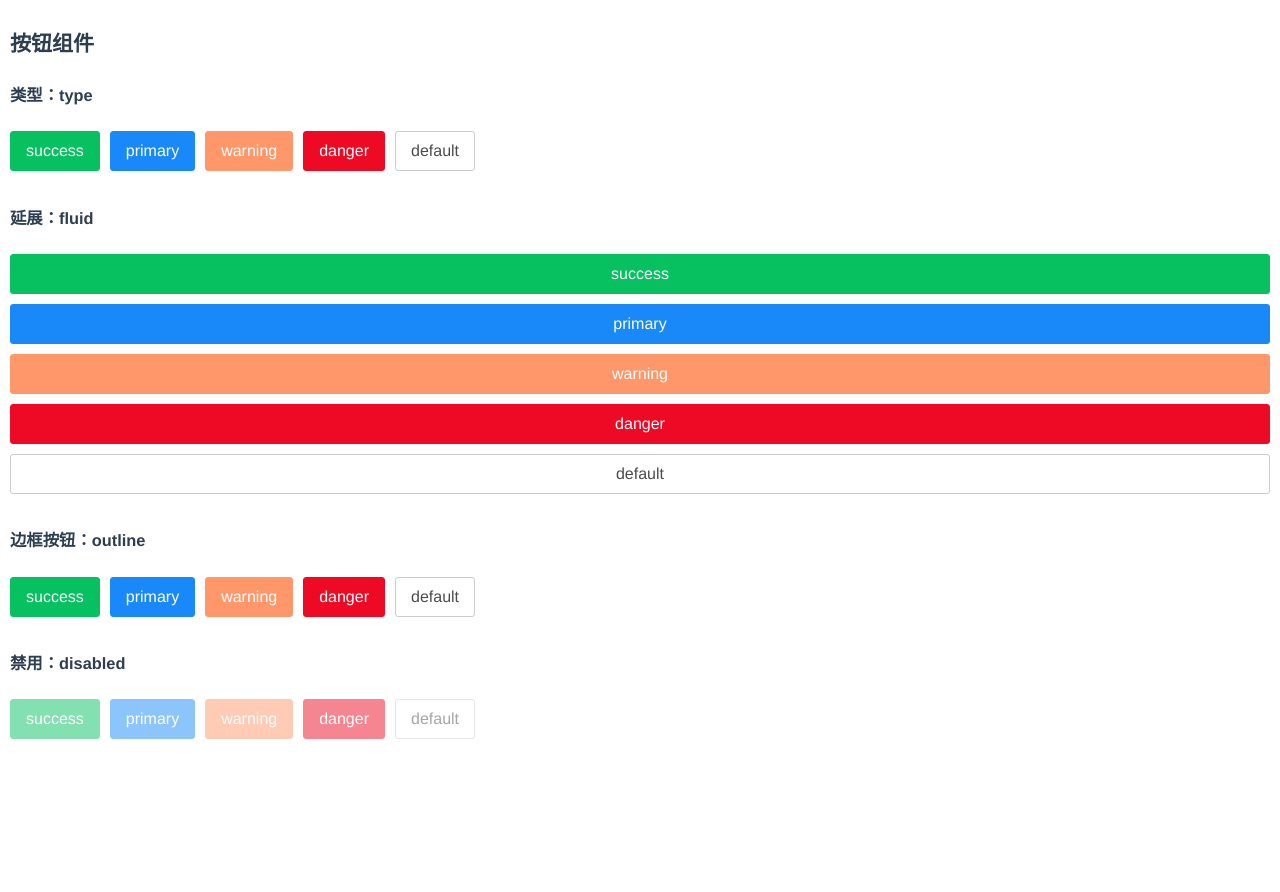
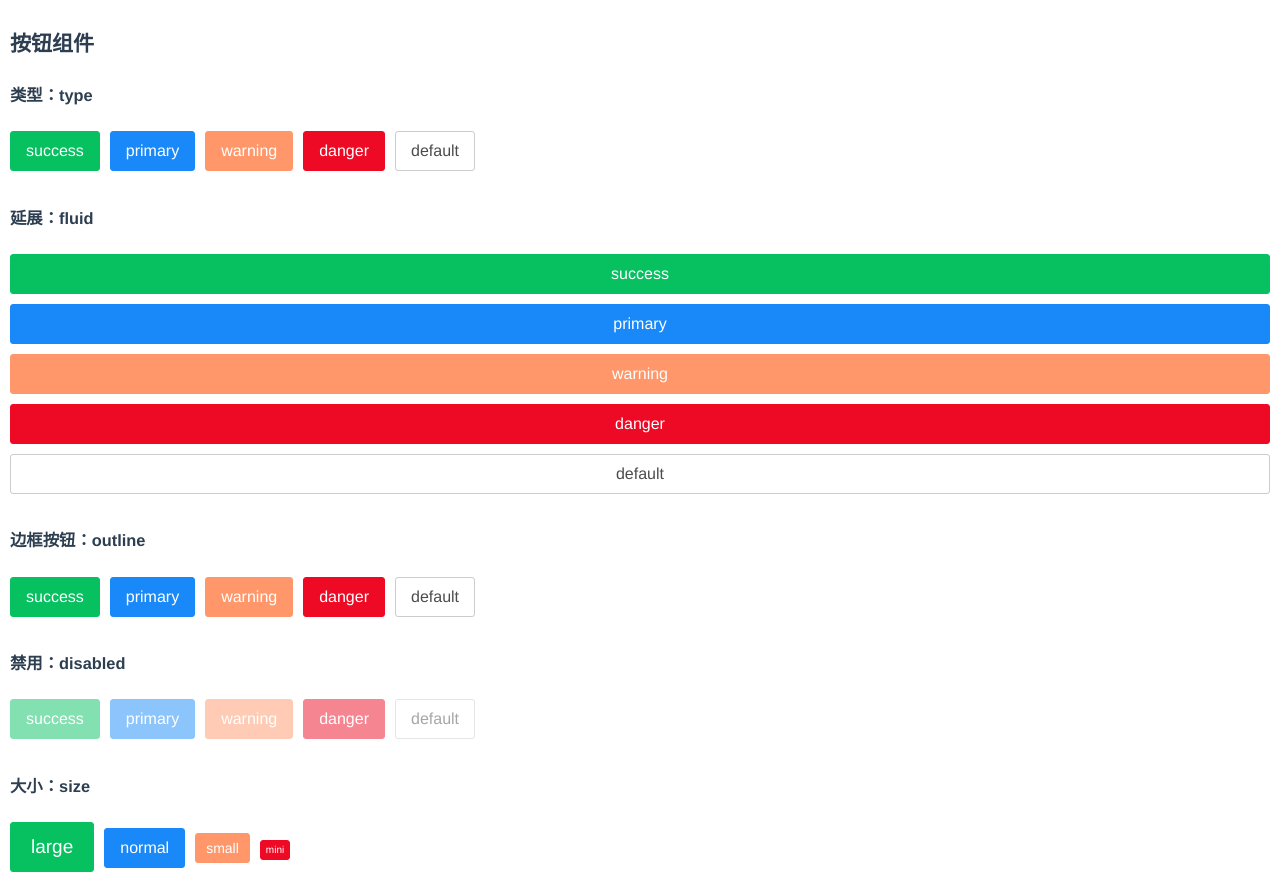
Before and after one commit to Sunxinqiang/kingui, a Vue app in the folder packages/kingui/: page / in a window 1280 px wide. Before the commit the page ends 800 px from the top, so only its background shows below. Built offline with nearby package versions, Linux system fonts and the light colour scheme.

Commit message:
🌱 新增: 按钮-大小

```diff
--- a/packages/kingui/src/App.vue
+++ b/packages/kingui/src/App.vue
@@ -46,8 +46,17 @@
       :type="type"
       disabled>{{type}}</Button>
   </SectionWrap>
+  <SectionWrap title="大小：size">
+    <Button
+      class="mg-bottom-8 mg-right-8"
+      v-for="(size, index) in sizes"
+      :size="size"
+      :type="types[index]"
+      >{{size}}</Button>
+  </SectionWrap>
 </template>
 
 <script setup>
 const types = ['success', 'primary', 'warning', 'danger', 'default']
+const sizes = ['large', 'normal', 'small', 'mini']
 </script>
--- a/packages/kingui/src/components/button/index.vue
+++ b/packages/kingui/src/components/button/index.vue
@@ -10,6 +10,13 @@ const props = defineProps({
   fluid: Boolean,
   outline: Boolean,
   disabled: Boolean,
+  size: {
+    type: String,
+    default: 'normal',
+    validator (value) {
+      return ['large', 'normal', 'small', 'mini'].includes(value)
+    }
+  }
 })
 </script>
 
@@ -19,6 +26,7 @@ const props = defineProps({
     :disabled="disabled?'disabled':false"
     :class="{
       [`k-btn--${type}`]: true,
+      [`k-btn--${size}`]: true,
       'k-btn--fluid': fluid,
       'k-btn--outline': outline,
       'k-btn--disabled': disabled,
@@ -28,18 +36,26 @@ const props = defineProps({
 </template>
 
 <style lang="less" scoped>
-@import '../../css/colors.less';
-@border-width: 0.02rem;
+@import '../../css/vars.less';
+@import './vars.less';
 .k-btn {
   position: relative;
-  font-size: 0.32rem;
-  padding: 0.2rem 0.3rem;
-  border-radius: 0.06rem;
+  border-radius: @border-radius;
   color: @color-default;
   border: @border-width solid @color-default;
   cursor: pointer;
   -webkit-appearance: none;
   outline: none;
+  each(@size-list, .(@size){
+    &--@{size} {
+      @height-key: ~'btn-height-@{size}';
+      @padding-key: ~'btn-padding-@{size}';
+      @font-key: ~'font-size-@{size}';
+      height: @@height-key;
+      padding: 0 @@padding-key;
+      font-size: @@font-key;
+    }
+  })
   each(@type-list, .(@type){
     &--@{type} {
       @color-key: ~'color-@{type}';
--- /dev/null
+++ b/packages/kingui/src/components/button/vars.less
@@ -0,0 +1,9 @@
+@btn-height-large: 1rem;
+@btn-height-normal: 0.8rem;
+@btn-height-small: 0.6rem;
+@btn-height-mini: 0.4rem;
+
+@btn-padding-large: 0.4rem;
+@btn-padding-normal: 0.3rem;
+@btn-padding-small: 0.2rem;
+@btn-padding-mini: 0.1rem;
--- a/packages/kingui/src/css/colors.less
+++ /dev/null
@@ -1,6 +0,0 @@
-@color-danger: #ee0a24;
-@color-success: #07c160;
-@color-primary: #1989fa;
-@color-default: #4c4c4c;
-@color-warning: #ff976a;
-@type-list: danger success primary default warning;
--- a/packages/kingui/src/css/reset.less
+++ b/packages/kingui/src/css/reset.less
@@ -21,3 +21,6 @@ ol,ul {
     padding: 0;
     list-style: none
 }
+* {
+    box-sizing: border-box;
+}
--- /dev/null
+++ b/packages/kingui/src/css/vars.less
@@ -0,0 +1,17 @@
+@color-danger: #ee0a24;
+@color-success: #07c160;
+@color-primary: #1989fa;
+@color-default: #4c4c4c;
+@color-warning: #ff976a;
+
+@type-list: danger success primary default warning;
+
+@size-list: large normal small mini;
+
+@font-size-large: 0.38rem;
+@font-size-normal: 0.32rem;
+@font-size-small: 0.28rem;
+@font-size-mini: 0.2rem;
+
+@border-width: 0.02rem;
+@border-radius: 0.06rem;
```
